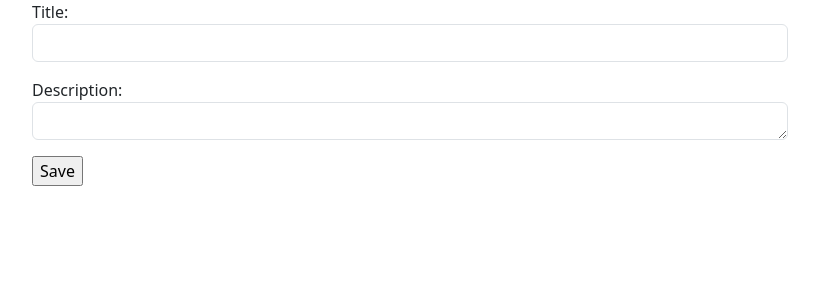
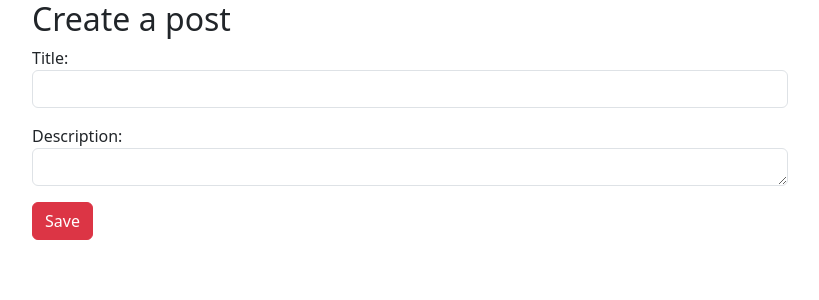
Before and after one commit to Laros123/social-network, a Django app: page /branch/1/post-create/ in a window 1280 px wide. Shown: the top 300 px of the page, without its empty margins (230-1049 px from the left). Run offline with Django 5.2, Linux system fonts and the light colour scheme.

Commit message:
Add some delete views

```diff
--- a/forum/urls.py
+++ b/forum/urls.py
@@ -1,11 +1,13 @@
 from django.contrib import admin
 from django.urls import path
-from .views import BranchDetailView, BranchListView, PostDetailView, CommentaryCreateView, PostCreateView
+from .views import BranchDetailView, BranchListView, PostDetailView, CommentaryCreateView, PostCreateView, PostDeleteView, CommentDeleteView
 
 urlpatterns = [
     path('branches/', BranchListView.as_view(), name='branch-list'),
     path('branch/<int:pk>/', BranchDetailView.as_view(), name='branch-detail'),
     path('branch/<int:pk>/post-create/', PostCreateView.as_view(), name='post-create'),
     path('branch/<int:bk>/post/<int:pk>/', PostDetailView.as_view(), name='post-detail'),
-    path('branch/<int:bk>/post/<int:pk>/create-commentary/<int:cr>', CommentaryCreateView.as_view(), name='comment-create'),
+    path('branch/<int:bk>/post/<int:pk>/delete', PostDeleteView.as_view(), name='post-delete'),
+    path('branch/<int:bk>/post/<int:pk>/comment/<int:cr>/delete', CommentDeleteView.as_view(), name='comment-delete'),
+    path('branch/<int:bk>/post/<int:pk>/comment/<int:cr>/create', CommentaryCreateView.as_view(), name='comment-create'),
 ]
--- a/forum/views.py
+++ b/forum/views.py
@@ -29,6 +29,15 @@ class PostDetailView(DetailView):
         context['comments'] = Commentary.objects.filter(post=post, commentary__isnull=True)
         return context
 
+class CommentDeleteView(View):
+    model = Commentary
+
+    def post(self, request, *args, **kwargs):
+        commentary = self.model.objects.get(pk=self.kwargs.get('cr'))
+        commentary.delete()
+
+        return HttpResponseRedirect(commentary.post.get_absolute_url())
+
 class CommentaryCreateView(View):
     form_class = CommentaryCreationForm
 
@@ -57,6 +66,15 @@ class CommentaryCreateView(View):
 
         return HttpResponseRedirect(comment.post.get_absolute_url())
 
+class PostDeleteView(View):
+    model = Post
+
+    def post(self, request, *args, **kwargs):
+        post_object = self.model.objects.get(pk=self.kwargs.get('pk'))
+        post_object.delete()
+
+        return HttpResponseRedirect(post_object.branch.get_absolute_url())
+
 class PostCreateView(TemplateView):
     template_name = "forum/post-create.html"
     form_class = PostCreateForm
--- a/templates/base.html
+++ b/templates/base.html
@@ -4,7 +4,7 @@
     {% load static %}
     <meta charset="UTF-8">
     <meta name="viewport" content="width=device-width, initial-scale=1.0">
-    <title>Reddit</title>
+    <title>Readit</title>
     <link rel="stylesheet" href="{% static 'css/style.css' %}">
     {% comment %} Bootstrap {% endcomment %}
     <link href="https://cdn.jsdelivr.net/npm/bootstrap@5.3.3/dist/css/bootstrap.min.css" rel="stylesheet" integrity="sha384-QWTKZyjpPEjISv5WaRU9OFeRpok6YctnYmDr5pNlyT2bRjXh0JMhjY6hW+ALEwIH" crossorigin="anonymous">
--- a/templates/forum/branch-detail.html
+++ b/templates/forum/branch-detail.html
@@ -18,6 +18,10 @@
         <p class="m-0 bold-text"><a href="{{ post.get_absolute_url }}" style="text-decoration:none; color:black" class="stretched-link">{{ post.title }}</a></p>
         <p>{{ post.description }}</p>
     </div>
+    <form action="{% url 'post-delete' branch.pk post.pk %}" method="post">
+        {% csrf_token %}
+        <input type="submit" class="btn btn-danger" value="Delete">
+    </form>
     <br>
 {% endfor %}
 
--- a/templates/forum/comment.html
+++ b/templates/forum/comment.html
@@ -8,6 +8,9 @@
             <a class="nav-link dropdown-toggle me-2" style="font-weight: 600;" data-bs-toggle="collapse" href="#CollapseComment{{ comment.pk }}" role="button" aria-expanded="false" aria-controls="CollapseComment{{ comment.pk }}">Comments</a>
         {% endif %}
         <a class="nav-link dropdown-toggle" style="font-weight: 600;" data-bs-toggle="collapse" href="#CollapseReply{{ comment.pk }}" role="button" aria-expanded="false" aria-controls="CollapseReply{{ comment.pk }}">Reply</a>
+        <form action="{% url 'comment-delete' post.branch.pk post.pk comment.pk %}" method="post">{% csrf_token %}
+            <button type="submit" style="font-weight: 600;" class="nav-link ms-2">Delete</button>
+        </form>
     </div>
     <div class="collapse multi-collapse" id="CollapseReply{{ comment.pk }}">
         <form action="{% url 'comment-create' post.branch.pk post.pk comment.pk %}" style="border: none;" method="post" enctype="multipart/form-data">
@@ -23,7 +26,7 @@
         <div class="collapse multi-collapse" id="CollapseComment{{ comment.pk }}">
             <ul>
                 {% for reply in comment.comments.all %}
-                    <div class="container mb-1">
+                    <div class="container mt-2">
                         {% include 'forum/comment.html' with comment=reply %}
                     </div>
                 {% endfor %}
--- a/templates/forum/post-create.html
+++ b/templates/forum/post-create.html
@@ -2,9 +2,10 @@
 
 {% block content %}
 
+<h2>Create a post</h2>
 <form method="post">{% csrf_token %}
     {{ form.as_p }}
-    <input type="submit" value="Save">
+    <input type="submit" class="btn btn-danger" value="Save">
 </form>
 
 {% endblock content %}
--- a/templates/forum/post-detail.html
+++ b/templates/forum/post-detail.html
@@ -12,7 +12,7 @@
 
 <form action="{% url 'comment-create' post.branch.pk post.pk 0 %}" method="post" style="text-align: center;" class="mb-2" enctype="multipart/form-data">
     {% csrf_token %}
-    <div style="max-width: 780px;" id="text_area_div"></div>
+    <div id="text_area_div"></div>
     <div class="text-area-div">
         <textarea class="text-area" name="text" rows="1" id="id_text" placeholder="Add a comment" onkeyup="textarea_resize(event, 15, 2);"></textarea>
         <button type="submit" style="vertical-align: top; float: right" class="btn btn-danger m-2">Comment</button>
```
